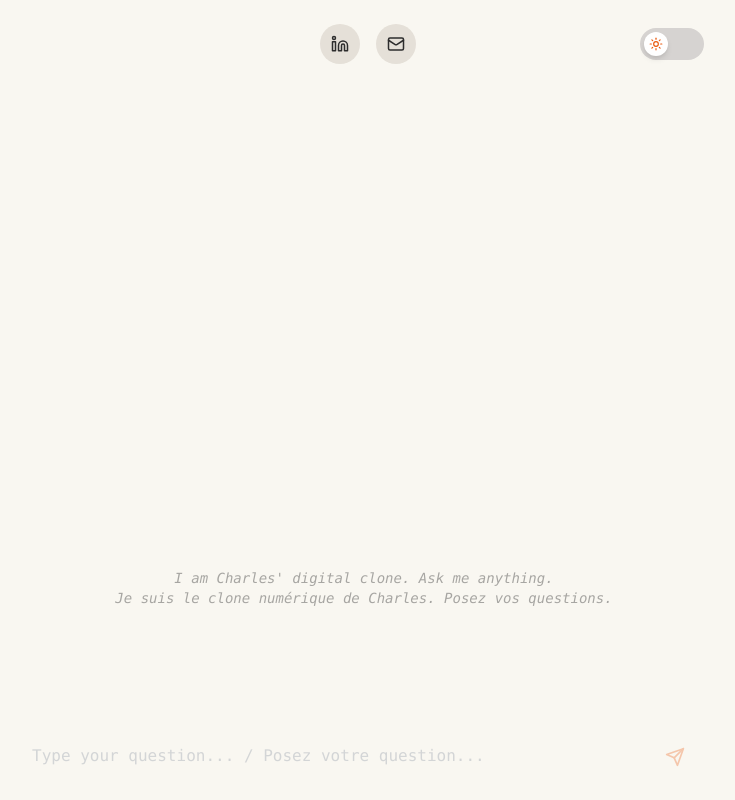
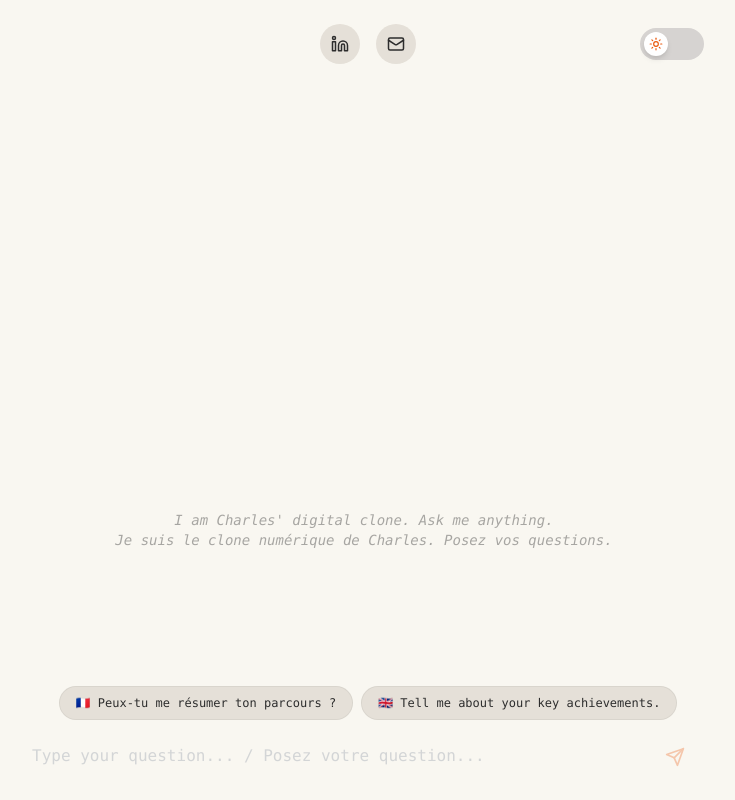
Before and after one commit to charlesbonnet1-del/cv2-chat, a Next.js app: page / in a window 1280 px wide. Shown: the whole page, without its empty margins (272-1007 px from the left). Built offline with nearby package versions, Linux system fonts and the light colour scheme.

Commit message:
Update page.tsx

```diff
--- a/app/page.tsx
+++ b/app/page.tsx
@@ -13,14 +13,14 @@ export default function Home() {
   const [input, setInput] = useState("");
   const [loading, setLoading] = useState(false);
   const messagesEndRef = useRef<HTMLDivElement>(null);
-  const inputRef = useRef<HTMLInputElement>(null); // Référence pour forcer le focus
+  const inputRef = useRef<HTMLInputElement>(null);
 
-  // Scroll automatique vers le bas
+  // Scroll automatique
   useEffect(() => {
     messagesEndRef.current?.scrollIntoView({ behavior: "smooth" });
   }, [messages]);
 
-  // FORCE LE FOCUS ET LE CLIGNOTEMENT ORANGE AU DÉMARRAGE
+  // Focus au démarrage
   useEffect(() => {
     const timer = setTimeout(() => {
       inputRef.current?.focus();
@@ -28,16 +28,20 @@ export default function Home() {
     return () => clearTimeout(timer);
   }, []);
 
-  async function handleSend() {
-    if (!input.trim()) return;
+  // Fonction d'envoi (modifiée pour accepter un texte direct via les boutons)
+  async function handleSend(textOverride?: string) {
+    // Si on a un override (clic bouton), on l'utilise, sinon on prend l'input
+    const textToSend = textOverride || input;
 
-    // 1. Ajout immédiat du message utilisateur
+    if (!textToSend.trim()) return;
+
+    // 1. Ajout message utilisateur
     const newMessages: ChatMessage[] = [
       ...messages,
-      { role: "user", content: input },
+      { role: "user", content: textToSend },
     ];
     setMessages(newMessages);
-    setInput("");
+    setInput(""); // Reset de l'input visuel
     setLoading(true);
 
     try {
@@ -51,29 +55,23 @@ export default function Home() {
       const data = await res.json();
       const reply = data.reply || "Je ne peux pas répondre pour l'instant.";
 
-      // 3. Ajout de la réponse du bot
+      // 3. Réponse bot
       setMessages([...newMessages, { role: "assistant", content: reply }]);
     } catch (error) {
       console.error(error);
       setMessages([...newMessages, { role: "assistant", content: "Erreur de connexion. Veuillez réessayer." }]);
     } finally {
       setLoading(false);
-      // On redonne le focus à l'input après l'envoi
       setTimeout(() => inputRef.current?.focus(), 100);
     }
   }
 
   return (
-    // AJOUT DE pb-6 ICI pour décoller la barre du bas
     <main className="h-[100dvh] w-full flex flex-col items-center p-4 pb-6 overflow-hidden overscroll-none bg-[var(--background)] text-[var(--foreground)] font-mono transition-colors duration-300">
 
       {/* --- EN-TÊTE --- */}
       <header className="w-full max-w-2xl flex items-center justify-between mb-4 pt-2 shrink-0 z-10">
-
-        {/* Espaceur gauche */}
         <div className="w-16"></div>
-
-        {/* Liens Centraux (Icônes Neutres avec Hover Orange) */}
         <div className="flex gap-4">
           <a
             href="https://www.linkedin.com/in/charlesbonn3t/"
@@ -84,7 +82,6 @@ export default function Home() {
           >
             <svg xmlns="http://www.w3.org/2000/svg" width="18" height="18" viewBox="0 0 24 24" fill="none" stroke="currentColor" strokeWidth="2" strokeLinecap="round" strokeLinejoin="round"><path d="M16 8a6 6 0 0 1 6 6v7h-4v-7a2 2 0 0 0-2-2 2 2 0 0 0-2 2v7h-4v-7a6 6 0 0 1 6-6z"></path><rect x="2" y="9" width="4" height="12"></rect><circle cx="4" cy="4" r="2"></circle></svg>
           </a>
-
           <a
             href="mailto:charles.bonnet@pm.me"
             className="flex items-center justify-center w-10 h-10 rounded-full bg-[var(--bot-bubble-bg)] hover:bg-[var(--foreground)] hover:text-[var(--background)] transition-all text-[var(--foreground)]"
@@ -93,22 +90,19 @@ export default function Home() {
             <svg xmlns="http://www.w3.org/2000/svg" width="18" height="18" viewBox="0 0 24 24" fill="none" stroke="currentColor" strokeWidth="2" strokeLinecap="round" strokeLinejoin="round"><rect width="20" height="16" x="2" y="4" rx="2"></rect><path d="m22 7-8.97 5.7a1.94 1.94 0 0 1-2.06 0L2 7"></path></svg>
           </a>
         </div>
-
-        {/* Switch Dark Mode */}
         <div className="w-16 flex justify-end">
           <ThemeToggle />
         </div>
       </header>
 
-
       {/* --- ZONE DE CHAT --- */}
       <div className="w-full max-w-2xl flex flex-col gap-4 flex-1 min-h-0">
 
-        {/* Historique des messages */}
+        {/* Historique */}
         <div className="flex-1 overflow-y-auto pr-2 custom-scrollbar flex flex-col">
           <div className="mt-auto flex flex-col space-y-6 pb-4">
 
-            {/* Message de bienvenue BILINGUE (Typo Console) */}
+            {/* Intro (disparaît dès qu'il y a un message) */}
             {messages.length === 0 && !loading && (
               <div className="text-center opacity-40 text-sm italic py-20 px-4 font-mono">
                 I am Charles' digital clone. Ask me anything.<br/>
@@ -117,29 +111,12 @@ export default function Home() {
             )}
 
             {messages.map((m, i) => (
-              <div
-                key={i}
-                className={`flex gap-4 ${m.role === "user" ? "justify-end" : "justify-start"}`}
-              >
-
-                {/* AVATAR BOT (Seulement pour l'assistant) */}
+              <div key={i} className={`flex gap-4 ${m.role === "user" ? "justify-end" : "justify-start"}`}>
                 {m.role === "assistant" && (
-                  <img
-                    src="/avatar.png"
-                    alt="IA"
-                    className="w-8 h-8 rounded-full object-cover mt-1 border border-black/10 dark:border-white/10 shrink-0 grayscale opacity-80"
-                  />
+                  <img src="/avatar.png" alt="IA" className="w-8 h-8 rounded-full object-cover mt-1 border border-black/10 dark:border-white/10 shrink-0 grayscale opacity-80" />
                 )}
-
-                {/* BULLE DE MESSAGE (COULEURS CUSTOM ORANGE/BEIGE) */}
                 <div
-                  className={`
-                    max-w-[85%] px-4 py-3 rounded-2xl text-[15px] leading-relaxed shadow-sm font-mono
-                    ${m.role === "user"
-                      ? "rounded-br-none"
-                      : "rounded-bl-none whitespace-pre-wrap"
-                    }
-                  `}
+                  className={`max-w-[85%] px-4 py-3 rounded-2xl text-[15px] leading-relaxed shadow-sm font-mono ${m.role === "user" ? "rounded-br-none" : "rounded-bl-none whitespace-pre-wrap"}`}
                   style={{
                     backgroundColor: m.role === "user" ? "var(--user-bubble-bg)" : "var(--bot-bubble-bg)",
                     color: m.role === "user" ? "var(--user-bubble-text)" : "var(--bot-bubble-text)"
@@ -150,14 +127,9 @@ export default function Home() {
               </div>
             ))}
 
-            {/* Indicateur de chargement */}
             {loading && (
               <div className="flex gap-4 justify-start animate-in fade-in duration-300">
-                 <img
-                    src="/avatar.png"
-                    alt="IA"
-                    className="w-8 h-8 rounded-full object-cover mt-1 opacity-50 shrink-0 grayscale"
-                  />
+                 <img src="/avatar.png" alt="IA" className="w-8 h-8 rounded-full object-cover mt-1 opacity-50 shrink-0 grayscale" />
                 <div
                   className="flex items-center gap-1 h-10 px-4 rounded-full rounded-bl-none"
                   style={{ backgroundColor: "var(--bot-bubble-bg)" }}
@@ -172,10 +144,28 @@ export default function Home() {
           </div>
         </div>
 
-        {/* BARRE DE SAISIE (FOCUS AUTO + CURSEUR ORANGE) */}
+        {/* --- SUGGESTION CHIPS (Disparaissent si on a commencé à parler) --- */}
+        {messages.length === 0 && !loading && (
+          <div className="flex gap-2 justify-center pb-2 flex-wrap">
+            <button
+              onClick={() => handleSend("Peux-tu me résumer ton parcours ?")}
+              className="px-4 py-2 bg-[var(--bot-bubble-bg)] hover:bg-[var(--accent)] hover:text-white text-xs rounded-full transition-all border border-black/5 dark:border-white/5"
+            >
+              🇫🇷 Peux-tu me résumer ton parcours ?
+            </button>
+            <button
+              onClick={() => handleSend("Tell me about your key achievements.")}
+              className="px-4 py-2 bg-[var(--bot-bubble-bg)] hover:bg-[var(--accent)] hover:text-white text-xs rounded-full transition-all border border-black/5 dark:border-white/5"
+            >
+              🇬🇧 Tell me about your key achievements.
+            </button>
+          </div>
+        )}
+
+        {/* BARRE DE SAISIE */}
         <form onSubmit={(e) => { e.preventDefault(); handleSend(); }} className="relative w-full mb-2 shrink-0">
           <input
-            ref={inputRef} // On lie la référence pour le focus auto
+            ref={inputRef}
             className="w-full outline-none pr-14 bg-transparent placeholder:opacity-40 font-mono"
             value={input}
             onChange={(e) => setInput(e.target.value)}
```
